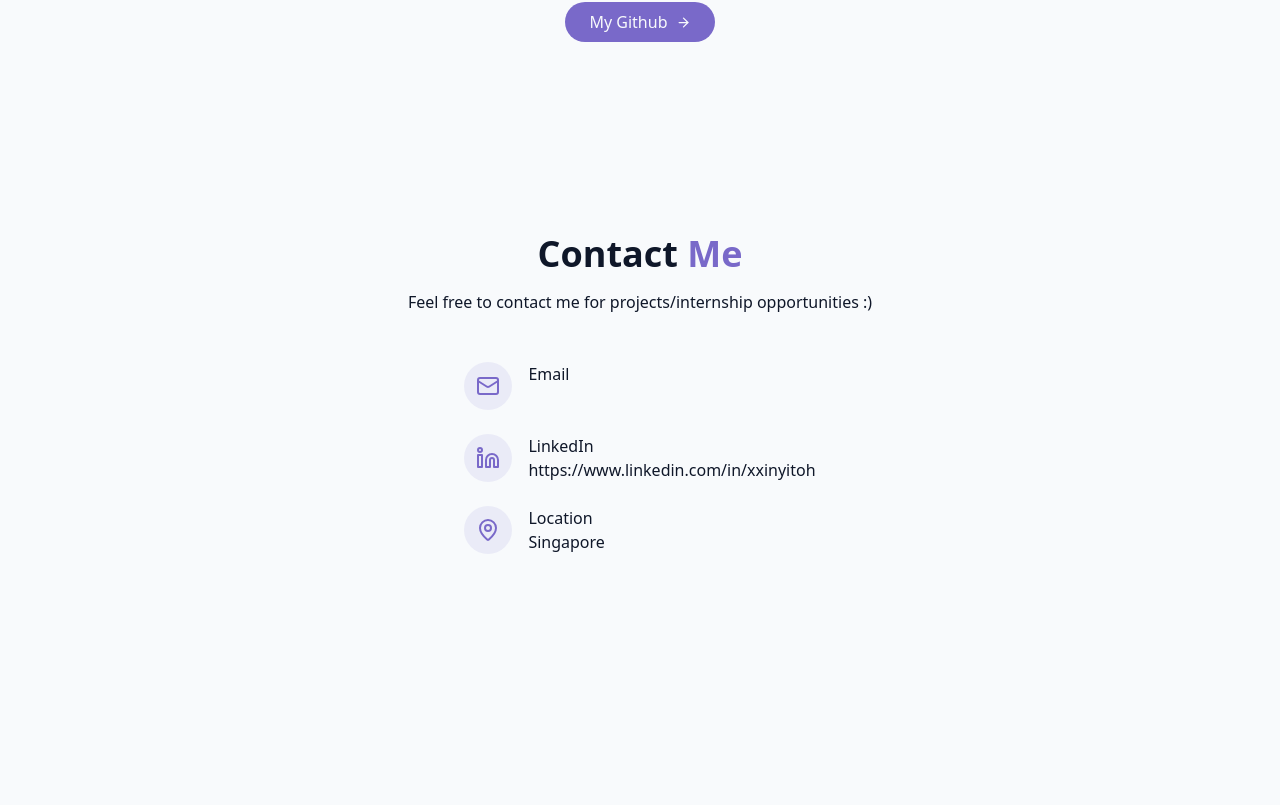
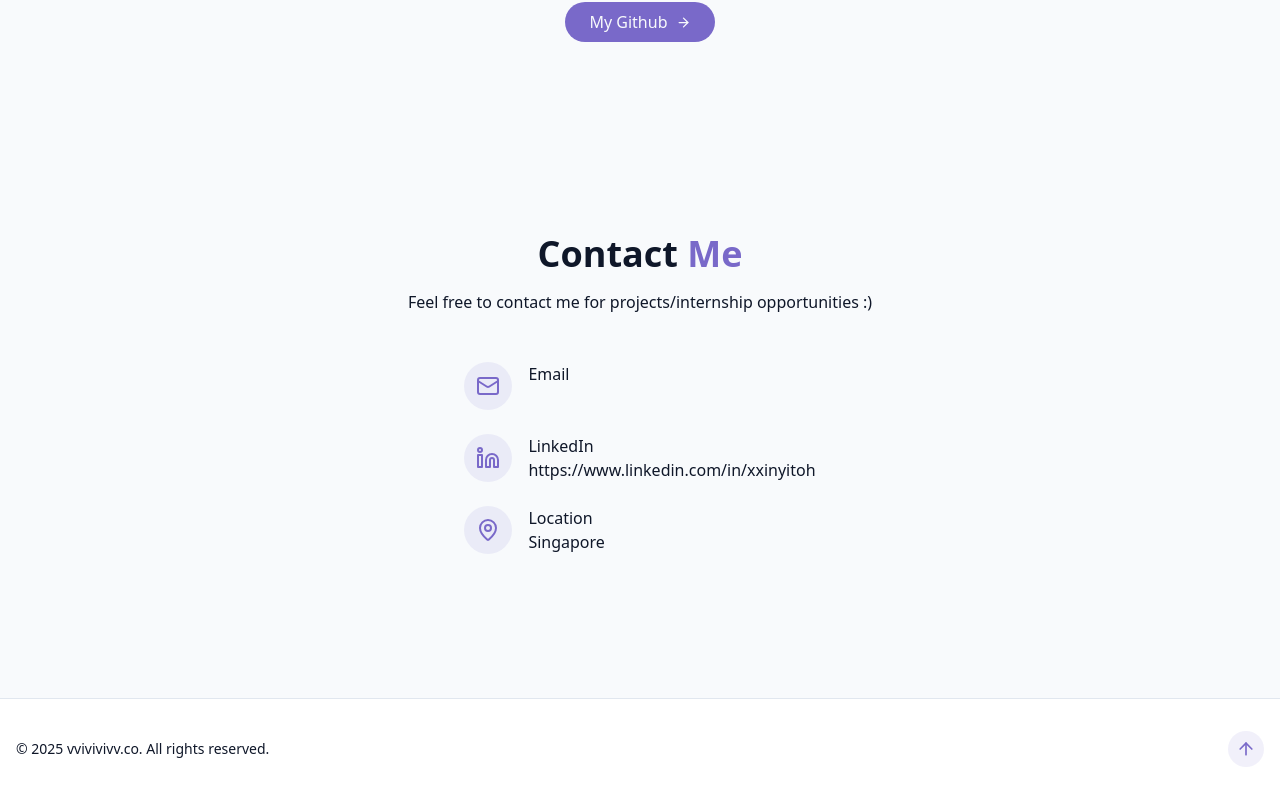
Before and after one commit to vvivivivv/vvivivivv-portfolio, a React (Vite) app: page / in a window 1280 px wide. Shown: the part 3254-4059 px from the top of the page. Before the commit the page ends 3904 px from the top, so only its background shows below. Built offline with nearby package versions, Linux system fonts and the light colour scheme.

Commit message:
feat: footer

```diff
--- /dev/null
+++ b/src/components/Footer.jsx
@@ -0,0 +1,18 @@
+import { ArrowUp } from "lucide-react"
+
+export const Footer = () => {
+    return (
+        <footer className="py-12 px-4 bg-card relative border-t border-border mt-12 pt-8 flex flex-wrap justify-between items-center">
+            <p className="text-sm text-muted-foreground">
+                &copy; {new Date().getFullYear()} vvivivivv.co. All rights reserved.
+            </p>
+
+            <a
+                href="#home"
+                className="p-2 rounded-full bg-primary/10 hover:bg-primary/20 text-primary transition-colors"
+            >
+                <ArrowUp size={20}/>
+            </a>
+        </footer>
+    )
+}
--- a/src/pages/Home.jsx
+++ b/src/pages/Home.jsx
@@ -5,6 +5,7 @@
 import { SkillsSection } from "../components/SkillsSection";
 import { ProjectsSection } from "../components/ProjectsSection";
 import { ContactSection } from "../components/ContactSection";
+import { Footer } from "../components/Footer";
 
 export const Home = () => {
   return (
@@ -25,6 +26,7 @@
         <ContactSection />
       </main>
       {/* footer */}
+      <Footer />
   </div>
 
   );
```
